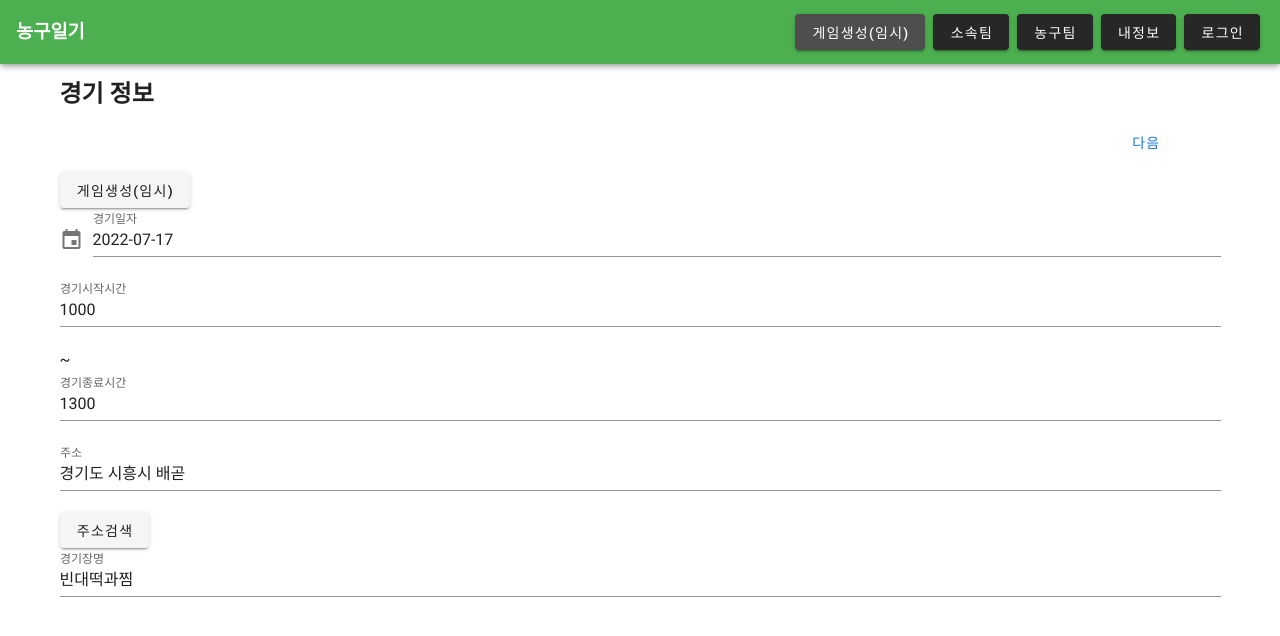
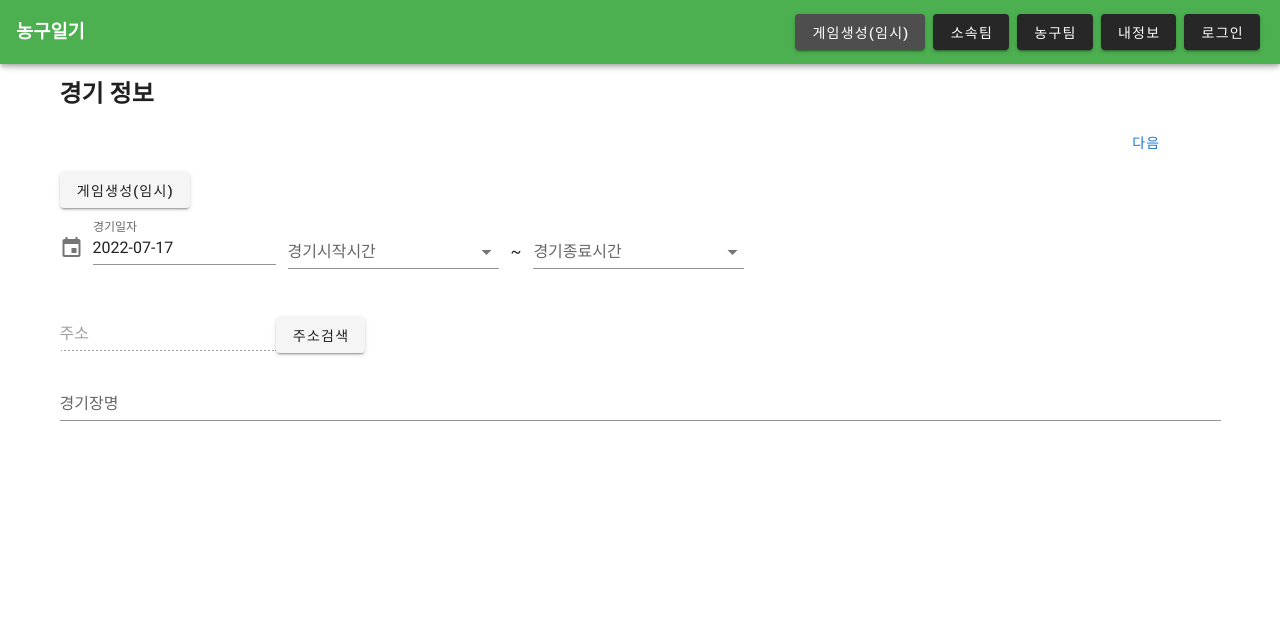
Before and after one commit to Yeo-injun/-basketballDiary-frontend, a Vue app: page /game/creation in a window 1280 px wide. Shown: the top 636 px of the page. Built offline with nearby package versions, Linux system fonts and the light colour scheme.

Commit message:
[Feat] 게임생성 화면 API 구현 및 화면 정리중

```diff
--- a/src/common/DateUtil.js
+++ b/src/common/DateUtil.js
@@ -53,20 +53,20 @@ export default {
 
 			let hour = 0;
 			let minute = 0;
-			result.push(this.genOptionFormat(hour, minute));
+			result.push(this._genOptionFormat(hour, minute));
 			while (hour < theTimeOfTheDay) {
 				minute += intervalMinutes;
 				if (minute < 60) {
-					result.push(this.genOptionFormat(hour, minute));
+					result.push(this._genOptionFormat(hour, minute));
 					continue;
 				}
 				minute -= 60;
 				hour += 1;
-				result.push(this.genOptionFormat(hour, minute));
+				result.push(this._genOptionFormat(hour, minute));
 			}
 			return result;
 		},
-		genOptionFormat(hour, minute) {
+		_genOptionFormat(hour, minute) {
 			let result = {};
 			result.text = Formatter.toTimes(hour, minute);
 			result.value = Formatter.toHHmm(hour, minute);
--- /dev/null
+++ b/src/components/selectbox/GameTimeSelect.vue
@@ -0,0 +1,35 @@
+<template>
+	<v-container>
+		<v-select
+			v-model="selected"
+			:items="selectItems"
+			item-text="text"
+			item-value="value"
+			:label="pLabelName"
+			@change="selectValue"
+		/>
+	</v-container>
+</template>
+
+<script>
+	import DateUtil from '@/common/DateUtil.js';
+
+	export default {
+		props: {
+			pLabelName: String,
+		},
+		data() {
+			return {
+				selectItems: DateUtil.Times.getOptions(10),
+				selected: '',
+			};
+		},
+		methods: {
+			selectValue() {
+				this.$emit('select-value', this.selected);
+			},
+		},
+	};
+</script>
+
+<style lang="scss" scoped></style>
--- a/src/views/game/GameCreationPage.vue
+++ b/src/views/game/GameCreationPage.vue
@@ -11,29 +11,53 @@
 		<PageMoveBtn :pRouteCompName="this.routeCompName" />
 		<v-btn @click="createGame()">게임생성(임시)</v-btn>
 
-		<CustomDatePickerComp
-			p-label-name="경기일자"
-			:p-init-value="currentYmd"
-			@pickup-date="setGameYmd"
-		/>
 		<!-- 경기시작시간 및 종료시간 셀렉트박스로 만드는거 검토 -->
-		<v-text-field
-			label="경기시작시간"
-			v-model="gameCreationDTO.gameStartTime"
-		/>
-		~
-		<v-text-field label="경기종료시간" v-model="gameCreationDTO.gameEndTime" />
+		<tr>
+			<td>
+				<CustomDatePickerComp
+					p-label-name="경기일자"
+					:p-init-value="gameCreationDTO.gameYmd"
+					@pickup-date="setGameYmd"
+				/>
+			</td>
+			<td>
+				<GameTimeSelect
+					p-label-name="경기시작시간"
+					@select-value="setGameStartTime"
+				/>
+			</td>
+			<td>~</td>
+			<td>
+				<GameTimeSelect
+					p-label-name="경기종료시간"
+					@select-value="setGameEndTime"
+				/>
+			</td>
+		</tr>
 
-		<v-text-field label="주소" v-model="gameCreationDTO.gamePlaceAddress" />
-		<v-btn @click="popupAddressSearch()">주소검색</v-btn>
+		<!-- TODO 공통컴포넌트로 AddressInputComp.vue -->
+		<tr>
+			<td>
+				<v-text-field
+					label="주소"
+					v-model="gameCreationDTO.gamePlaceAddress"
+					disabled
+				/>
+			</td>
+			<td>
+				<v-btn @click="popupAddressSearch()">주소검색</v-btn>
+			</td>
+		</tr>
+
 		<v-text-field label="경기장명" v-model="gameCreationDTO.gamePlaceName" />
 	</v-container>
 </template>
 
 <script>
 	import gameApi from '@/api/GameAPI.js';
+	import AddressOpenApi from '@/common/address/AddressOpenApi.js';
 
-	import AddressOpenApi from '@/common/address/AddressOpenApi.js';
+	import GameTimeSelect from '@/components/selectbox/GameTimeSelect.vue';
 	import CustomDatePickerComp from '@/components/common/CustomDatePickerComp.vue';
 	import PageMoveBtn from '@/components/button/PageMoveBtn.vue';
 
@@ -41,32 +65,35 @@
 
 	export default {
 		components: {
+			GameTimeSelect,
 			CustomDatePickerComp,
 			PageMoveBtn,
 		},
 		data() {
 			return {
 				routeCompName: 'GameJoinTeamSelectionPage',
-				currentYmd: DateUtil.getCurrentYmd(),
 				// TODO 파라미터값 정리 / rule부여해서 필수값 체크
 				gameCreationDTO: {
-					teamSeq: '1',
-					creatorTeamMemberSeq: '1',
-					gameYmd: '20221021',
-					gameStartTime: '1000',
-					gameEndTime: '1300',
-					gamePlaceAddress: '경기도 시흥시 배곧',
-					gamePlaceName: '빈대떡과찜',
-					sidoCode: '11',
-					sigunguCode: '110',
+					teamSeq: '2', // TODO 파라미터 값으로 가져오기...
+					gameYmd: DateUtil.getCurrentYmd(),
+					gameStartTime: '',
+					gameEndTime: '',
+					gamePlaceAddress: '',
+					gamePlaceName: '',
+					sidoCode: '',
+					sigunguCode: '',
 				},
 			};
 		},
 		methods: {
 			popupAddressSearch() {
+				const gameCreationDTO = this.gameCreationDTO;
 				AddressOpenApi.open(function (data) {
-					console.log('===============');
-					console.log(data);
+					gameCreationDTO.gamePlaceAddress = data.address;
+
+					const sidoSigunguCode = data.sigunguCode;
+					gameCreationDTO.sidoCode = sidoSigunguCode.substr(0, 2);
+					gameCreationDTO.sigunguCode = sidoSigunguCode.substr(2, 3);
 				});
 			},
 			getCurrentYmd() {
@@ -74,6 +101,12 @@
 			},
 			setGameYmd(ymd) {
 				this.gameCreationDTO.gameYmd = DateUtil.Format.toString(ymd);
+			},
+			setGameStartTime(time) {
+				this.gameCreationDTO.gameStartTime = time;
+			},
+			setGameEndTime(time) {
+				this.gameCreationDTO.gameEndTime = time;
 			},
 			createGame() {
 				const params = this.gameCreationDTO;
```
